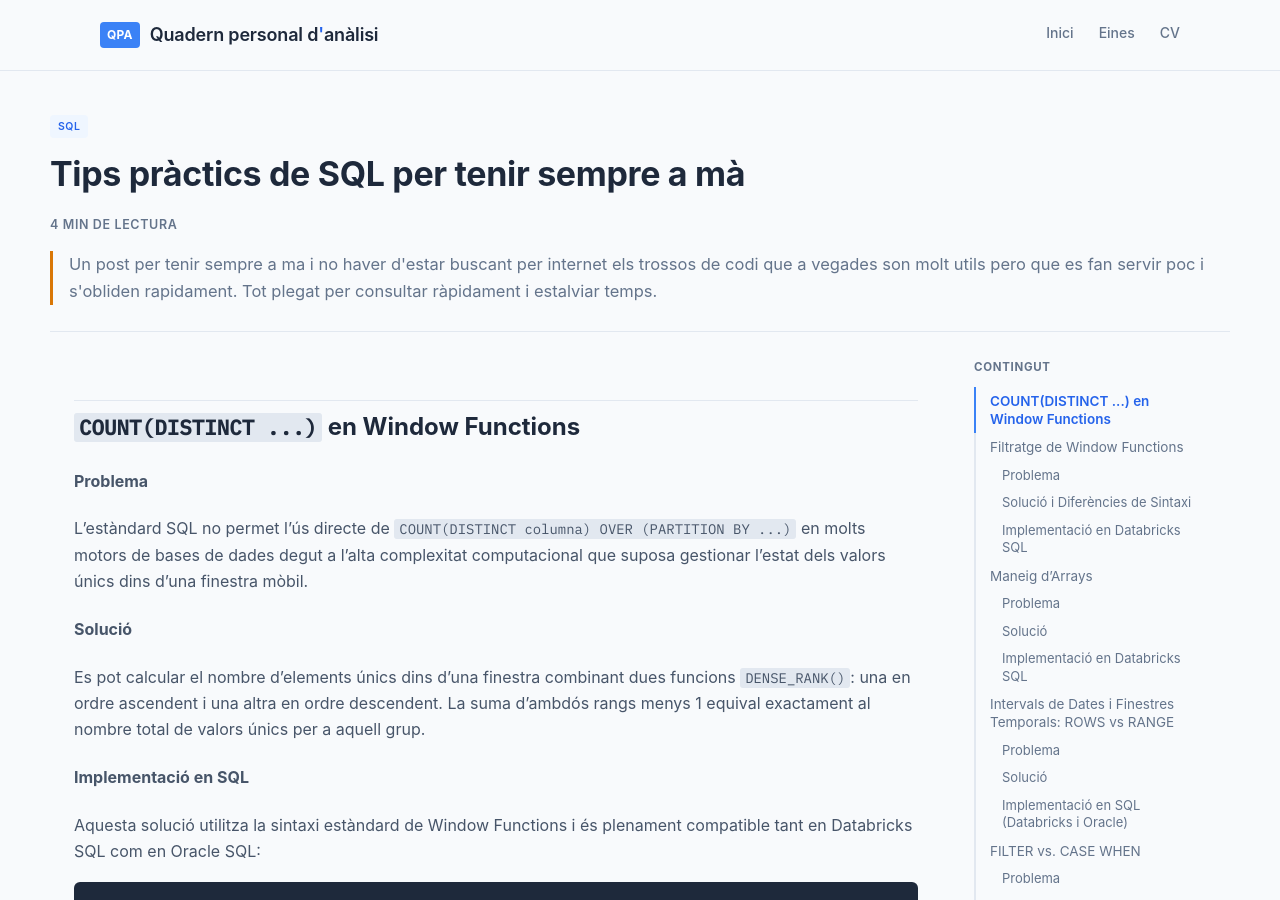
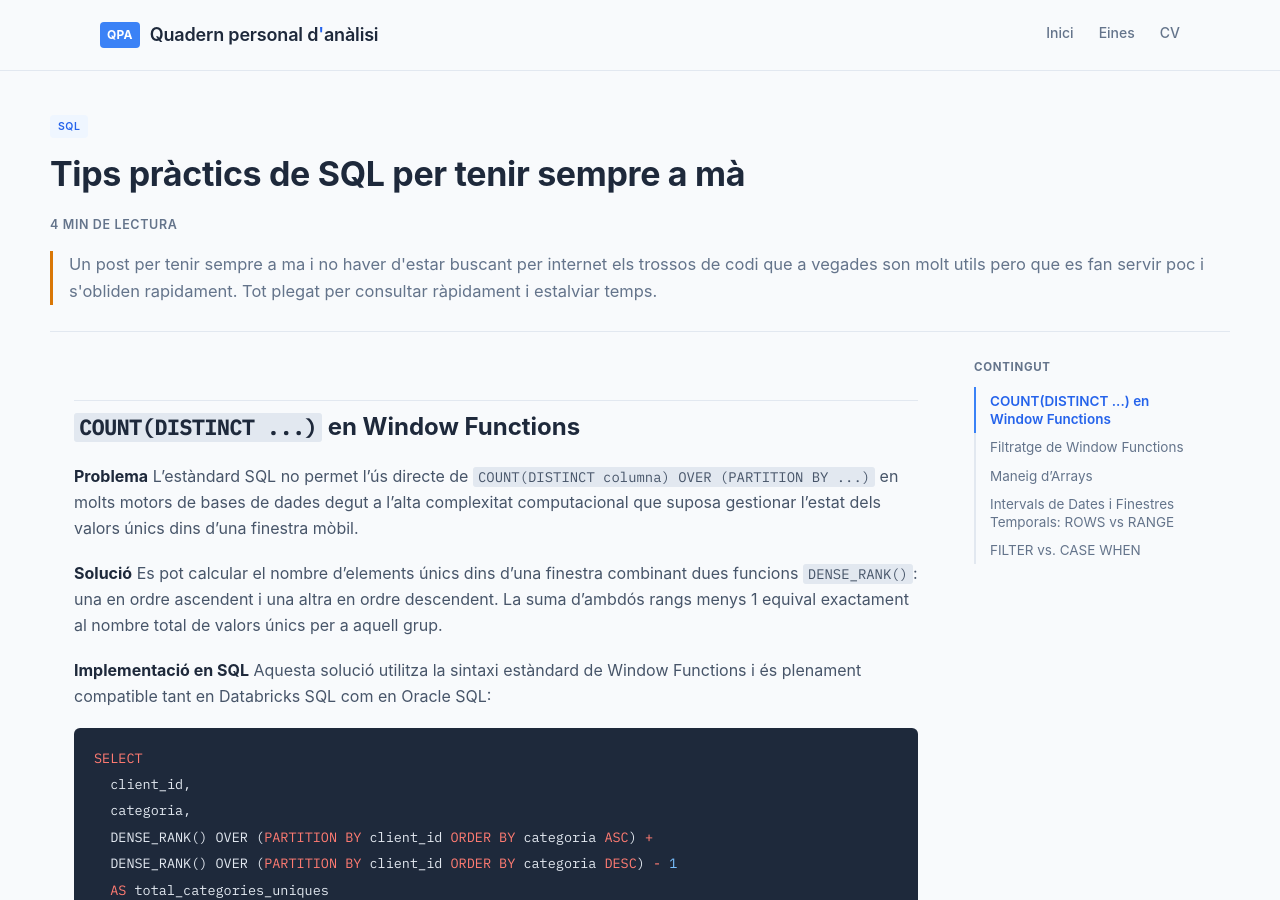
Before and after one commit to alberthr/alberthr.github.io, a Jekyll site: the page built from _posts/2026-07-21-tips_sql.md, in a window 1280 px wide and 900 px high. Built offline with Jekyll 4.4.1, drawn with Linux system fonts in a browser that asks for light colours; comment, search, counter and statistics services are not loaded; some of the changed text lies outside the part shown.

Commit message:
Update 2026-07-21-tips_sql.md

````diff
--- a/_posts/2026-07-21-tips_sql.md
+++ b/_posts/2026-07-21-tips_sql.md
@@ -9,13 +9,13 @@ excerpt: "Un post per tenir sempre a ma i no haver d'estar buscant per internet
 
 ## `COUNT(DISTINCT ...)` en Window Functions
 
-#### Problema
+**Problema**
 L'estàndard SQL no permet l'ús directe de `COUNT(DISTINCT columna) OVER (PARTITION BY ...)` en molts motors de bases de dades degut a l'alta complexitat computacional que suposa gestionar l'estat dels valors únics dins d'una finestra mòbil.
 
-#### Solució
+**Solució**
 Es pot calcular el nombre d'elements únics dins d'una finestra combinant dues funcions `DENSE_RANK()`: una en ordre ascendent i una altra en ordre descendent. La suma d'ambdós rangs menys 1 equival exactament al nombre total de valors únics per a aquell grup.
 
-#### Implementació en SQL
+**Implementació en SQL**
 Aquesta solució utilitza la sintaxi estàndard de Window Functions i és plenament compatible tant en Databricks SQL com en Oracle SQL:
 
 ```sql
@@ -32,14 +32,17 @@ FROM transaccions;
 
 ## Filtratge de Window Functions
 
-### Problema
+**Problema**
+
 Les clàusules `WHERE` i `HAVING` s'avaluen abans que les funcions de finestra. Intentar filtrar el resultat d'un `ROW_NUMBER()`, `RANK()` o qualsevol mètrica de finestra en la mateixa consulta genera un error de sintaxi.
 
-### Solució i Diferències de Sintaxi
+**Solució i Diferències de Sintaxi**
+
 - **Databricks SQL:** Disposa de la clàusula `QUALIFY`, la qual s'executa després de l'avaluació de les funcions de finestra, evitant la necessitat de crear CTEs o subconsultes.
 - **Oracle SQL:** No implementa la clàusula `QUALIFY`. Cal fer servir una subconsulta o una CTE (*Common Table Expression*) per filtrar el resultat.
 
-### Implementació en Databricks SQL
+**Implementació en Databricks SQL**
+
 ```sql
 SELECT
   client_id,
@@ -54,17 +57,17 @@ QUALIFY ROW_NUMBER() OVER (PARTITION BY client_id ORDER BY data_comanda DESC) =
 
 ## Maneig d'Arrays
 
-### Problema
+**Problema**
 En entorns de Big Data com Databricks (Spark SQL), sovint cal agrupar valors en estructures complexes tipus array per realitzar processament en un sol registre i, posteriorment, desfer aquesta estructura per recuperar la granularitat de files.
 
-### Solució
+**Solució**
 - `collect_set(columna)`: Agrega els valors únics d'un grup en un array.
 - `collect_list(columna)`: Agrega tots els valors d'un grup en un array (mantenent duplicats).
 - `EXPLODE(array)`: Descompon un array en múltiples files, generant una línia per cada element.
 
 *Nota: Aquesta funcionalitat és específica de Databricks/Spark SQL i no té un equivalent directe d'un sol pas en la sintaxi tradicional d'Oracle SQL sense l'ús de tipus de dades objecte o XML/JSON.*
 
-### Implementació en Databricks SQL
+**Implementació en Databricks SQL**
 
 ```sql
 -- 1. Crear l'array de productes únics per client
@@ -90,14 +93,17 @@ FROM (
 
 ## Intervals de Dates i Finestres Temporals: `ROWS` vs `RANGE`
 
-### Problema
+**Problema**
+
 Quan es calculen mitjanes o sumes mòbils mitjançant Window Functions, la definició del marc de la finestra (*window frame*) pot canviar el resultat si existeixen valors duplicats en l'eix d'ordenació (per exemple, diverses transaccions el mateix dia).
 
-### Solució
+**Solució**
+
 - `ROWS BETWEEN`: Compta exactament el nombre de files físiques especificades, independentment dels valors que continguin.
 - `RANGE BETWEEN`: Inclou totes les files que caiguin dins del rang de valors lògics especificat. Si hi ha valors duplicats en la columna d'ordenació, tractarà totes les files amb el mateix valor com una sola entitat lògica.
 
-### Implementació en SQL (Databricks i Oracle)
+**Implementació en SQL (Databricks i Oracle)**
+
 ```sql
 SELECT
   data_transaccio,
@@ -112,14 +118,17 @@ FROM transaccions_diaries;
 
 ## `FILTER` vs. `CASE WHEN`
 
-### Problema
+**Problema**
+
 S'ha de realitzar el comptatge o la suma de diferents subconjunts de dades en una sola passada sobre la taula, evitant múltiples operacions `LEFT JOIN` o consultes dividides amb `UNION ALL`.
 
-### Solució i Diferències de Sintaxi
+**Solució i Diferències de Sintaxi**
+
 - **Sintaxi ANSI / Databricks SQL:** La clàusula `FILTER (WHERE ...)` s'afaga directament a la funció d'agregació. Expressa l'agregació condicional de forma més llegible i neta.
 - **Oracle SQL / Sintaxi Universal:** Utilització de la funció `CASE WHEN` dins de la funció d'agregació.
 
-### Implementació en Databricks SQL (`FILTER`)
+**Implementació en Databricks SQL (`FILTER`)**
+
 ```sql
 SELECT
   departament_id,
@@ -130,7 +139,8 @@ FROM empleats
 GROUP BY departament_id;
 ```
 
-### Implementació Universal i Oracle SQL (`CASE WHEN`)
+**Implementació Universal i Oracle SQL (`CASE WHEN`)**
+
 ```sql
 SELECT
   departament_id,
````
